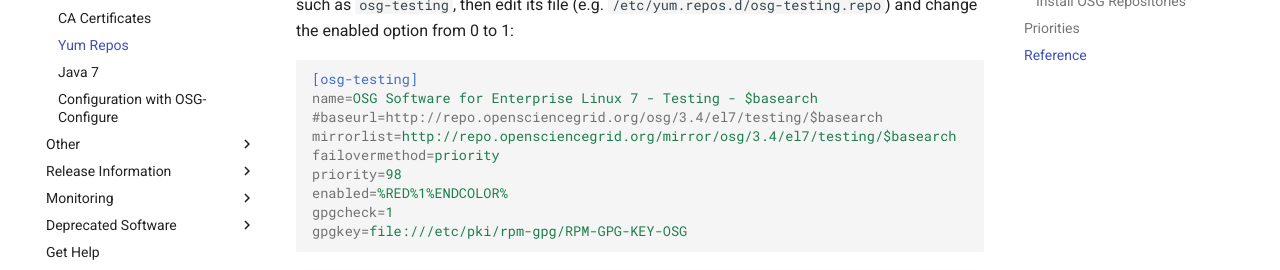
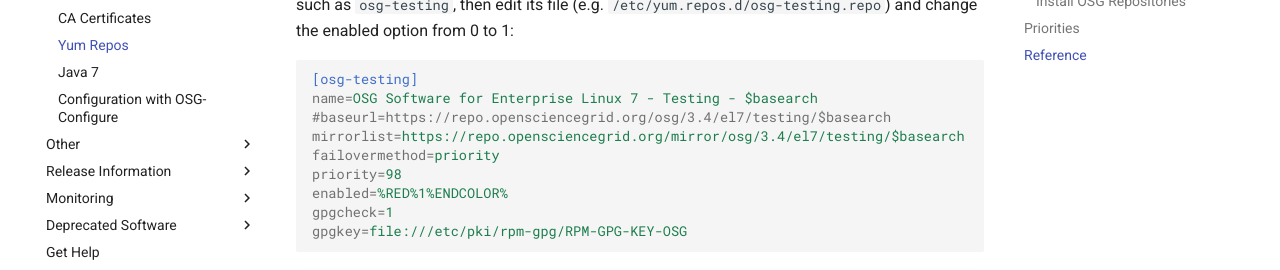
Before and after one commit to osg-htc/docs, an MkDocs documentation site: the page built from docs/common/yum.md, in a window 1280 px wide and 900 px high, scrolled down 2865 px. Shown: the part 305-575 px from the top of the window. Built offline with MkDocs 1.6.1 and Material for MkDocs 9.7.7, drawn with Linux system fonts in a browser that asks for light colours; comment, search, counter and statistics services are not loaded; old or Windows-style settings are respelled for this version of MkDocs; some of the changed lines change nothing that is shown.

Commit message:
Use HTTPS URLs

````diff
--- a/docs/common/yum.md
+++ b/docs/common/yum.md
@@ -9,7 +9,7 @@
 Repositories
 ------------
 
-OSG hosts four public-facing repositories at [repo.opensciencegrid.org](http://repo.opensciencegrid.org/):
+OSG hosts four public-facing repositories at [repo.opensciencegrid.org](https://repo.opensciencegrid.org/):
 
 -   **release**: This repository contains software that we are willing to support and can be used by the general community.
 -   **contrib**: RPMs contributed from outside the OSG.
@@ -106,8 +106,8 @@
 ``` file
 [osg-testing]
 name=OSG Software for Enterprise Linux 7 - Testing - $basearch
-#baseurl=http://repo.opensciencegrid.org/osg/3.4/el7/testing/$basearch
-mirrorlist=http://repo.opensciencegrid.org/mirror/osg/3.4/el7/testing/$basearch
+#baseurl=https://repo.opensciencegrid.org/osg/3.4/el7/testing/$basearch
+mirrorlist=https://repo.opensciencegrid.org/mirror/osg/3.4/el7/testing/$basearch
 failovermethod=priority
 priority=98
 enabled=%RED%1%ENDCOLOR%
````
